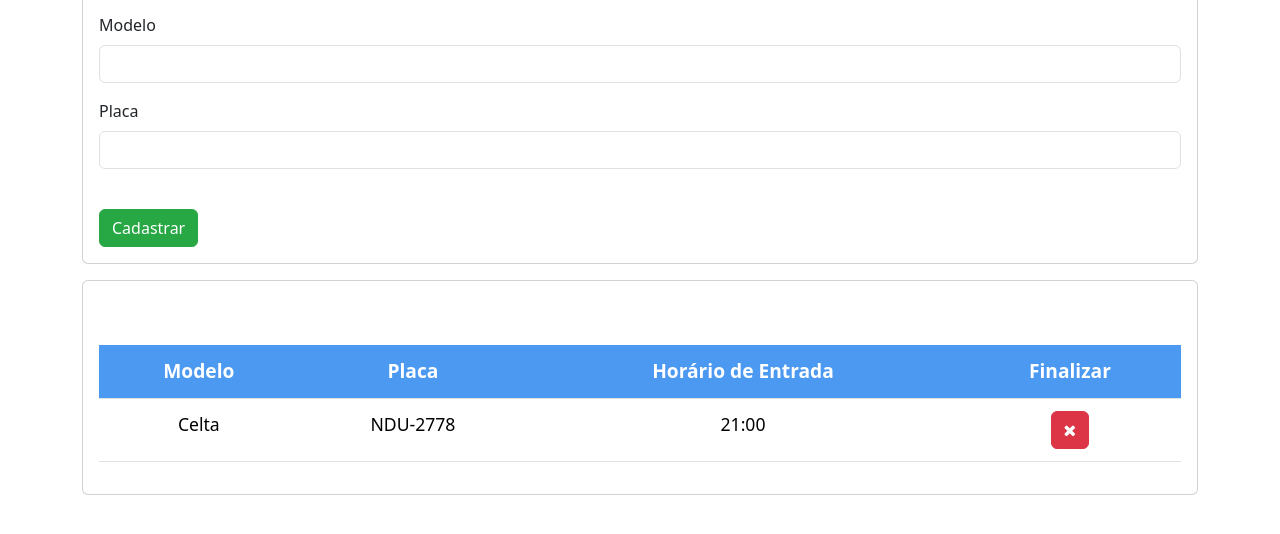
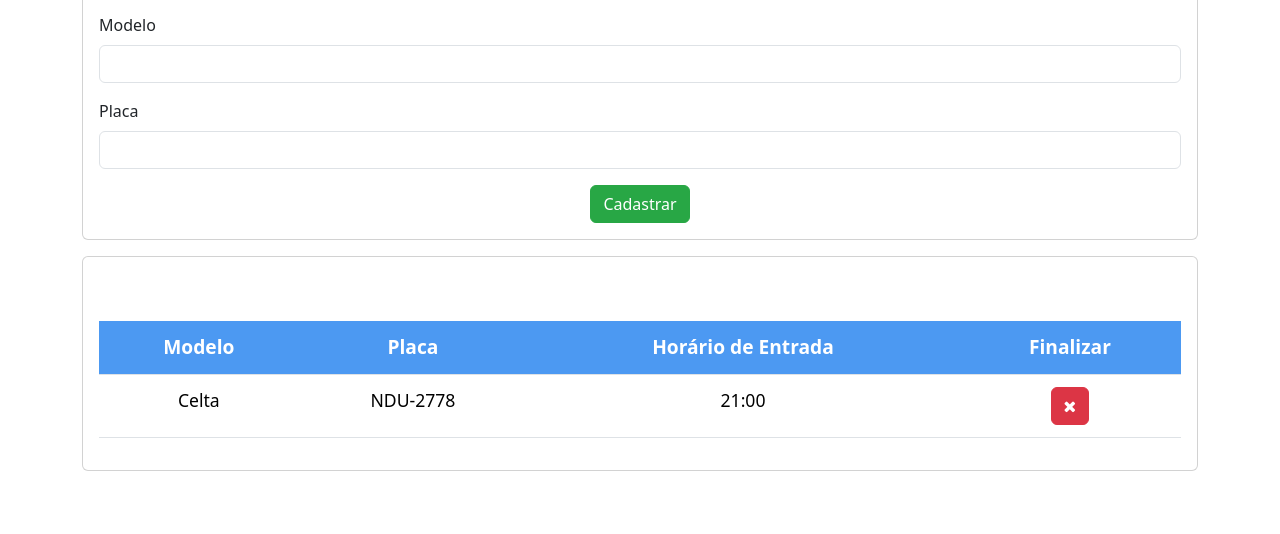
Before and after one commit to Moronha/estacionamento, a plain HTML site: page index.html in a window 1280 px wide. Shown: the part 114-648 px from the top of the page. Drawn offline with nearby package versions, Linux system fonts and the light colour scheme; some packages are replaced by stand-ins of ours; a script that the page names is missing.

Commit message:
Update index.html

```diff
--- a/index.html
+++ b/index.html
@@ -29,7 +29,7 @@
             <label for="placa" class="form-label">Placa</label>
             <input type="text" class="form-control" id="placa">
           </div>
-          <button id="btn-cadastrar" type="submit" class="btn btn-primary">Cadastrar</button>
+          <button id="btn-cadastrar" type="submit" class="btn btn-primary" style="margin: 0 auto; display: block;">Cadastrar</button>
         </form>
       </div>
     </div>
```
